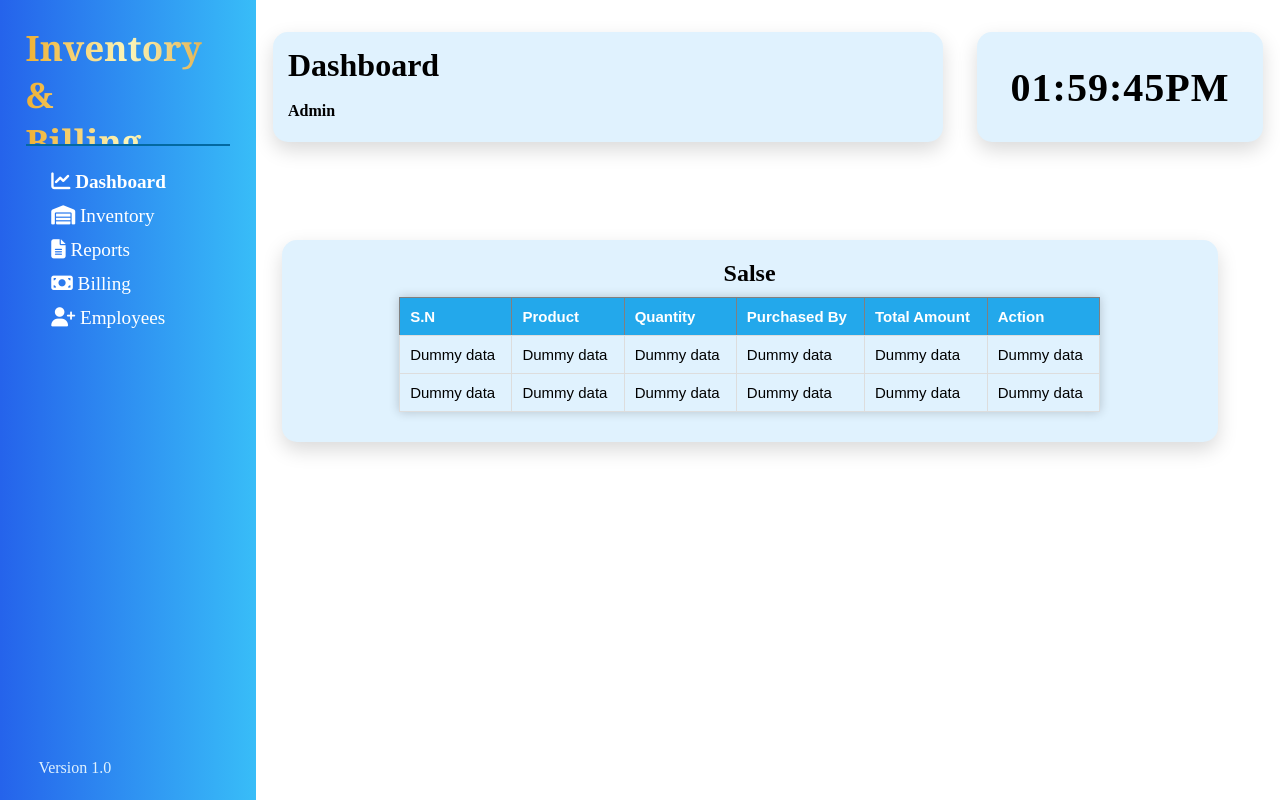
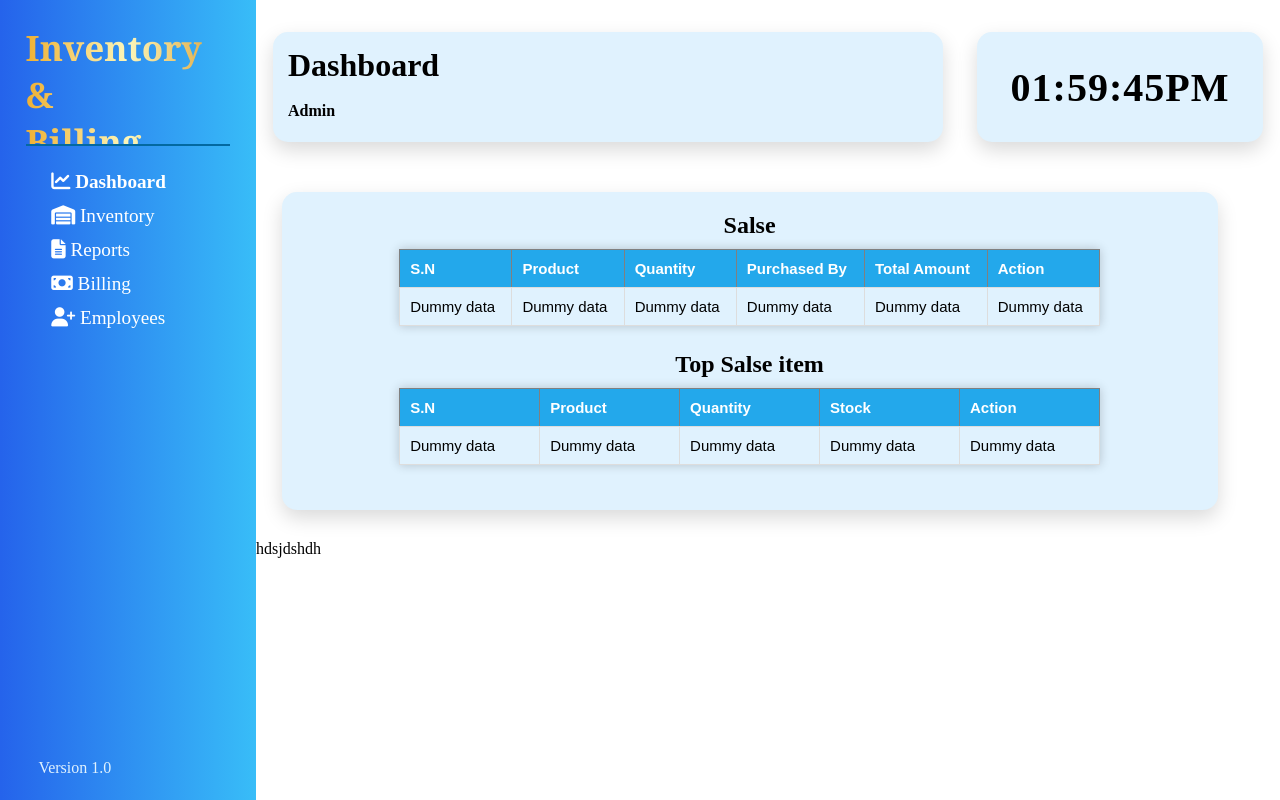
Before and after one commit to SachinBartaula/Inventory-and-Billing-System, a PHP site: page /a_dashboard.php in a window 1280 px wide. Run offline with PHP 8.4, Linux system fonts and the light colour scheme.

Commit message:
dashboard dummy complete

```diff
--- a/Styles.css
+++ b/Styles.css
@@ -2,24 +2,40 @@
     margin: 0px;
     padding: 0px;
 }
-body{
+html, body {
+    overflow-x: hidden;
+}
+body {
+    min-height: 100vh;
+    display: flex;
     height: 100vh;
-    width:100vw;
+    width: 100vw;
     display: flex;
 }
+
 /* --------------------- sidebar ---------------------- */
- .sidebar {
+.sidebar_index {
+    top: 0;
+    left: 0;
     height: 100vh;
     width: 20vw;
     background: linear-gradient(90deg, #2563EB, #38BDF8);
+}
+
+.sidebar {
+    position: fixed;
+    top: 0;
+    left: 0;
+    height: 100vh;
+    width: 20vw;
+    background: linear-gradient(90deg, #2563EB, #38BDF8);
+}
 
 
-}
 
-.sidebar #logo {
-    /* color: #FACC15; */
+#logo {
     background: linear-gradient(to right, #efb033 0%, #FCF6BA 50%, #da9b2d 100%);
-  -webkit-background-clip: text; /* For WebKit browsers like Chrome, Safari */
+    -webkit-background-clip: text;
     background-clip: text;
     color: transparent;
     margin-top: 3vh;
@@ -27,53 +43,61 @@ body{
     margin-right: 2vw;
     font-size: 35px;
     height: 15vh;
-    /* padding-bottom: 5px; */
     border-bottom: 2px solid #0369A1;
-    /* overflow-wrap: break-word;  */
     overflow: hidden;
     font-family: Cambria, Cochin, Georgia, Times, 'Times New Roman', serif;
-    transition:0.8s;
+    transition: 0.8s;
+    overflow-wrap: normal;
 }
+
 .sidebar a {
     text-decoration: none;
 }
-#logo:hover{
+
+#logo:hover {
     transform: scale(0.95);
 }
-.page-contanier{
+
+.page-contanier {
     margin-top: 1vw;
     height: 75vh;
     display: flex;
     align-items: space-around;
 }
-.page-contanier ul li a{
-    text-decoration:none ;
-    color:white;
+
+.page-contanier ul li a {
+    text-decoration: none;
+    color: white;
     font-size: larger;
 }
-.page-contanier ul li{
+
+.page-contanier ul li {
     list-style-type: none;
     margin-top: 1.5vh;
     margin-left: 2vw;
     padding-left: 2vw;
     transition: 0.5s;
 }
-.page-contanier ul li:hover{
+
+.page-contanier ul li:hover {
     transform: scale(1.1);
     /* background-color:#5887ec; */
 }
-footer{
-    color:#E0F2FE;
+
+footer p{
+    color: #E0F2FE;
     margin-left: 3vw;
 }
+
 /* -------------------------- contanier -------------------------------------- */
-.container{
+.container {
     height: 100vh;
-    width:80vw;
+    width: 80vw;
     display: flex;
     justify-content: center;
     align-items: center;
 }
+
 /*------------------------- Login page css ------------------------------*/
 .form {
 
@@ -113,10 +137,11 @@ input[type="password"] {
     width: 250px;
 }
 
-input[type="text"]:active{
+input[type="text"]:active {
     transform: scale(0.95);
 }
-input[type="password"]:active{
+
+input[type="password"]:active {
     transform: scale(0.95);
 }
 
@@ -146,35 +171,39 @@ input[type="password"]:active{
     justify-content: center;
 }
 
-/* -------------------- main dashboard ------------------- */
+/* -------------------- main dashboard -------------------------- */
 
-.main{
-    height:100vh;
-    width: 80vw;
+.main {
+     margin-left: 20vw;
+    width: calc(100vw - 20vw);
 }
-.main_top{
-    height: 26vh;
-    width: 80vw;
-    margin-top:4vh;
+
+.main_box {
+    height: 20vh;
+    margin-top: 4vh;
     display: flex;
     justify-content: space-around;
+    width: 100%;
 }
-.main_top_heading{
+
+
+.main_box_heading {
     height: 10vh;
     width: 50vw;
-    Border:1px  ;
-    border-radius:15px;
+    Border: 1px;
+    border-radius: 15px;
     background-color: #E0F2FE;
     padding: 15px;
     overflow: hidden;
     box-shadow: 0 8px 20px rgba(0, 0, 0, 0.15);
 }
- .clock{
-    width:20vw;
+
+.clock {
+    width: 20vw;
     height: 10vh;
     display: flex;
-    Border:1px  ;
-    border-radius:15px;
+    Border: 1px;
+    border-radius: 15px;
     align-items: center;
     justify-content: center;
     color: #000000;
@@ -187,28 +216,31 @@ input[type="password"]:active{
     overflow: hidden;
     box-shadow: 0 8px 20px rgba(0, 0, 0, 0.15);
 }
-.main_body{
+
+.main_body {
     margin-left: 2vw;
-    padding:20px;
-   Border:1px  ;
-    border-radius:15px;
+    padding: 20px;
+    Border: 1px;
+    border-radius: 15px;
     background-color: #E0F2FE;
-     width:70vw;
+    width: 70vw;
     height: auto;
     box-shadow: 0 8px 20px rgba(0, 0, 0, 0.15);
+    margin-bottom: 30px;
+}
 
-    justify-content: center;
-}
-#main_body_heading{
+#main_body_heading {
     display: flex;
     justify-content: center;
 }
+
 .main_body_table {
     display: flex;
     justify-content: center;
     padding: 10px;
     border-radius: 8px;
     overflow: hidden;
+    margin-bottom: 15px;
 }
 
 .main_body_table table {
@@ -216,7 +248,7 @@ justify-content: center;
     width: 80%;
     font-family: Arial, sans-serif;
     font-size: 15px;
-    box-shadow: 0 0 10px rgba(0,0,0,0.2);
+    box-shadow: 0 0 10px rgba(0, 0, 0, 0.2);
 }
 
 .main_body_table table th {
@@ -234,3 +266,5 @@ justify-content: center;
 .main_body_table table tr:hover {
     background: #f1f1f1;
 }
+
+/* -----------------------------Inventory------------------------------------- */
--- a/a_dashboard.php
+++ b/a_dashboard.php
@@ -4,15 +4,13 @@
 <head>
     <meta charset="UTF-8">
     <meta name="viewport" content="width=device-width, initial-scale=1.0">
-    <title>IBS</title>
+    <title>Dashboard</title>
     <!-- <link rel="stylesheet" href="Styles.css"> -->
     <link rel="stylesheet" href="Styles.css?v=<?php echo time(); ?>">
     <link rel="stylesheet" href="https://cdnjs.cloudflare.com/ajax/libs/font-awesome/6.5.1/css/all.min.css"><!--icon connect garni*/-->
     <script src="main.js"></script>
 </head>
-
 <body>
-
     <div class="sidebar">
          <a href="a_dashboard.php"><h2 id="logo" >Inventory &<br>Billing system</h2></a>
         <div class="page-contanier">
@@ -30,8 +28,8 @@
     </div>
 
     <div class="main">
-        <div class="main_top">
-            <div class="main_top_heading">
+        <div class="main_box">
+            <div class="main_box_heading">
                 <h1>Dashboard</h1><br>
                 <h4>Admin</h4>
                 </div>
@@ -62,8 +60,19 @@
                 <td>Dummy data</td>
                 <td>Dummy data</td>
             </tr>
-            <tr>
-                <td>Dummy data</td>
+</table>
+</div>
+<h2 id="main_body_heading">Top Salse item</h2>
+<div class="main_body_table">
+             <table border="1px">
+                <tr>
+                <th> S.N </th>
+                <th> Product </th>
+                <th> Quantity </th>
+                <th> Stock </th>
+                <th> Action </th>
+            </tr>
+             <tr>
                 <td>Dummy data</td>
                 <td>Dummy data</td>
                 <td>Dummy data</td>
@@ -71,14 +80,10 @@
                 <td>Dummy data</td>
             </tr>
 
-
+            </table>
 </div>
-<?php
-?>
-
-        </table>
-        </div>
-    </div>
+</div>
+<footer>hdsjdshdh</footer>
 </body>
 
 </html>
--- a/index.php
+++ b/index.php
@@ -9,6 +9,7 @@
      <link rel="stylesheet" href="Styles.css?v=<?php echo time(); ?>">
     <link rel="stylesheet" href="https://cdnjs.cloudflare.com/ajax/libs/font-awesome/6.5.1/css/all.min.css"><!--icon connect garni*/-->
     <script src="main.js"></script>
+
 </head>
 
 <body>
@@ -48,7 +49,7 @@ if(isset($_REQUEST["u_name"]))
     }
 else{
 ?>
-  <div class="sidebar">
+  <div class="sidebar_index">
         <h2 id="logo">Inventory &<br>Billing system</h2>
          <div class="page-contanier">
         </div>
```
Lines whose indentation alone changed are shown as unchanged.
